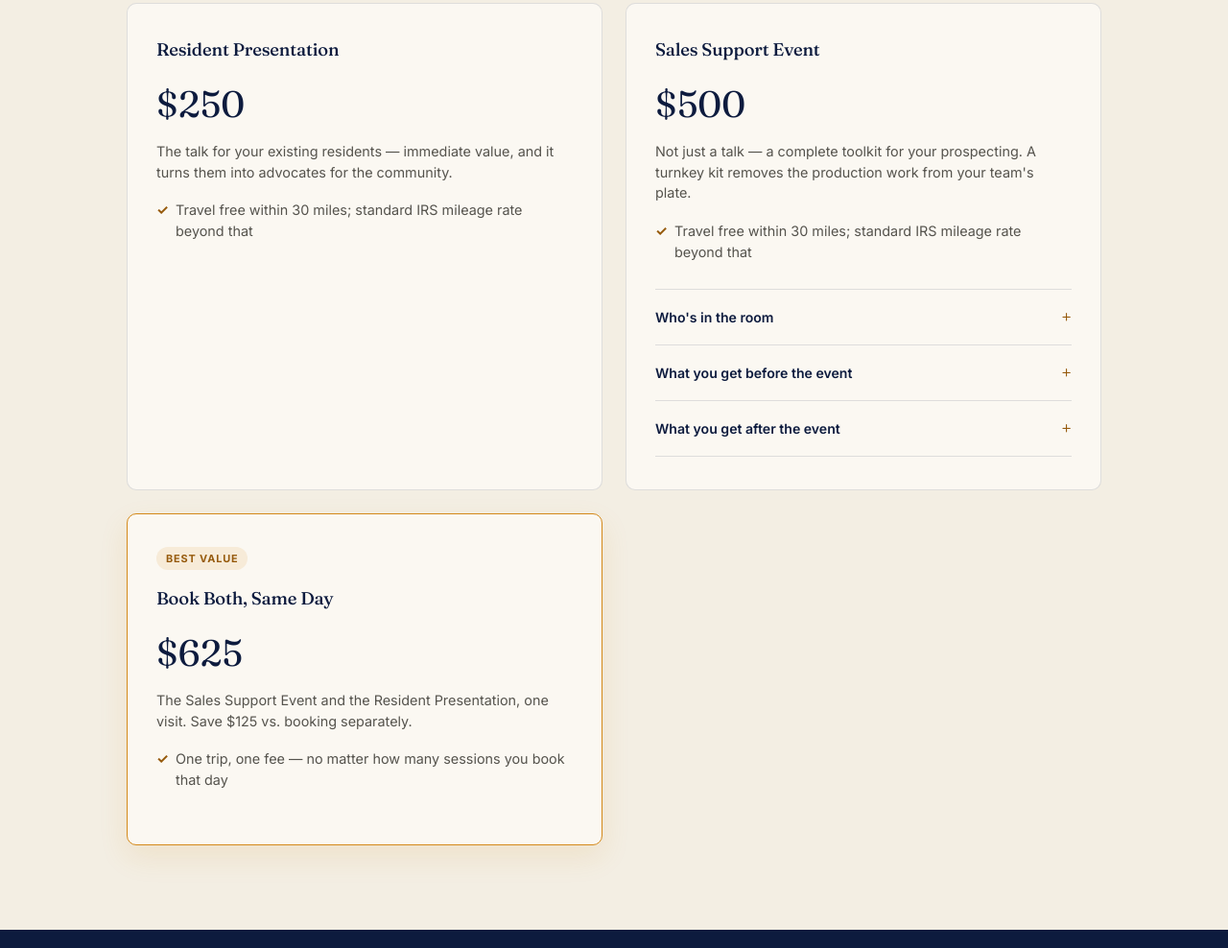
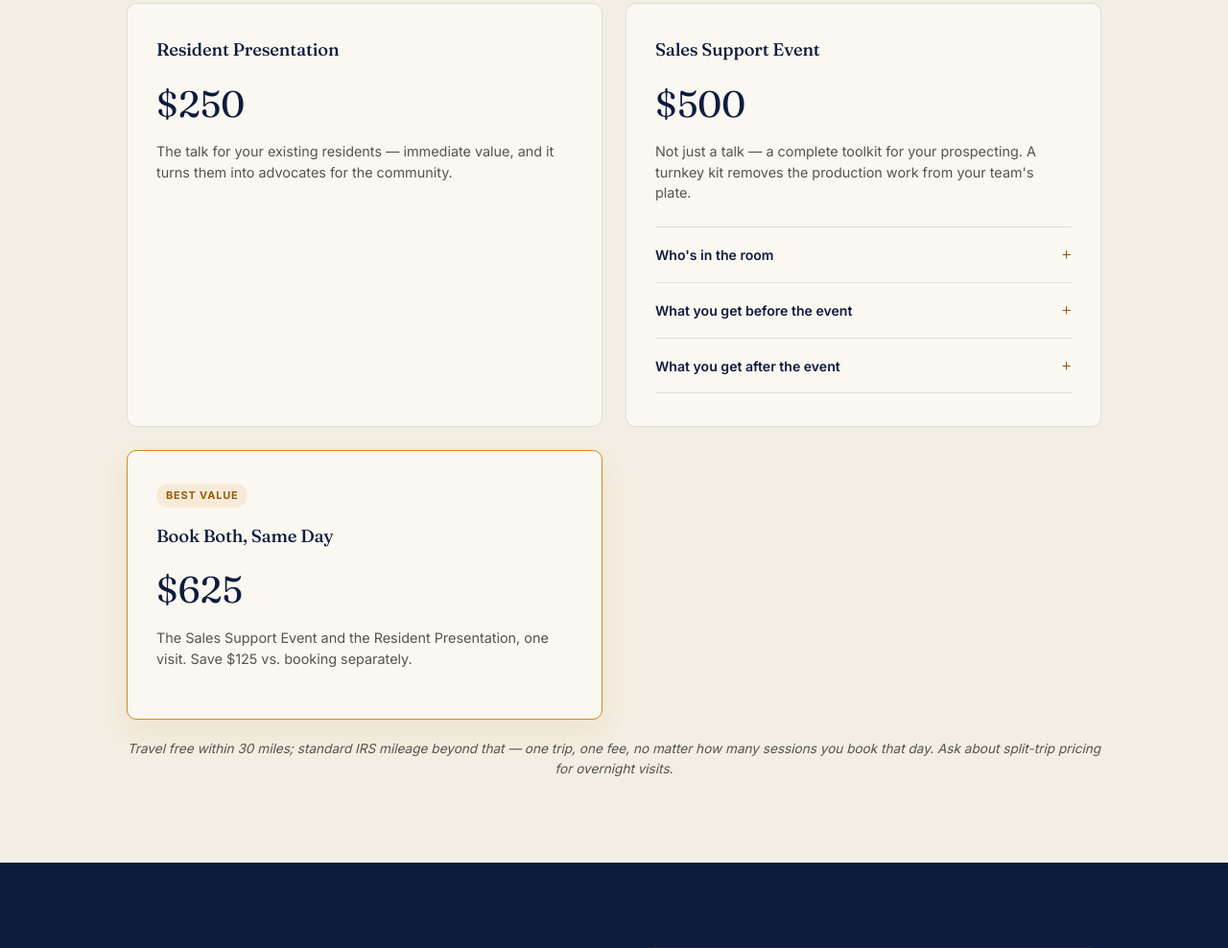
Before and after one commit to janeandjaycee/beforeithappens, a plain HTML site: page index.html in a window 1280 px wide. Shown: the part 3925-4913 px from the top of the page at 96% size. Drawn offline with Linux system fonts and the light colour scheme.

Commit message:
Consolidate travel info into one shared line below pricing tiers

```diff
--- a/index.html
+++ b/index.html
@@ -363,18 +363,12 @@
 <h3>Resident Presentation</h3>
 <div class="price">$250</div>
 <p style="color:var(--ink-soft); font-size:0.9rem; margin:-8px 0 18px;">The talk for your existing residents — immediate value, and it turns them into advocates for the community.</p>
-<ul>
-<li>Travel free within 30 miles; standard IRS mileage rate beyond that</li>
-</ul>
 </div>
 
 <div class="tier">
 <h3>Sales Support Event</h3>
 <div class="price">$500</div>
 <p style="color:var(--ink-soft); font-size:0.9rem; margin:-8px 0 18px;">Not just a talk — a complete toolkit for your prospecting. A turnkey kit removes the production work from your team's plate.</p>
-<ul>
-<li>Travel free within 30 miles; standard IRS mileage rate beyond that</li>
-</ul>
 <div class="accordion">
 <details class="accordion-item">
 <summary>Who's in the room</summary>
@@ -396,12 +390,11 @@
 <h3>Book Both, Same Day</h3>
 <div class="price">$625</div>
 <p style="color:var(--ink-soft); font-size:0.9rem; margin:-8px 0 18px;">The Sales Support Event and the Resident Presentation, one visit. Save $125 vs. booking separately.</p>
-<ul>
-<li>One trip, one fee — no matter how many sessions you book that day</li>
-</ul>
+
 </div>
 
 </div>
+<p style="color:var(--ink-soft); font-size:0.85rem; font-style:italic; margin-top:20px; text-align:center;">Travel free within 30 miles; standard IRS mileage beyond that — one trip, one fee, no matter how many sessions you book that day. Ask about split-trip pricing for overnight visits.</p>
 </section>
 
 <section class="contact" id="contact">
```
